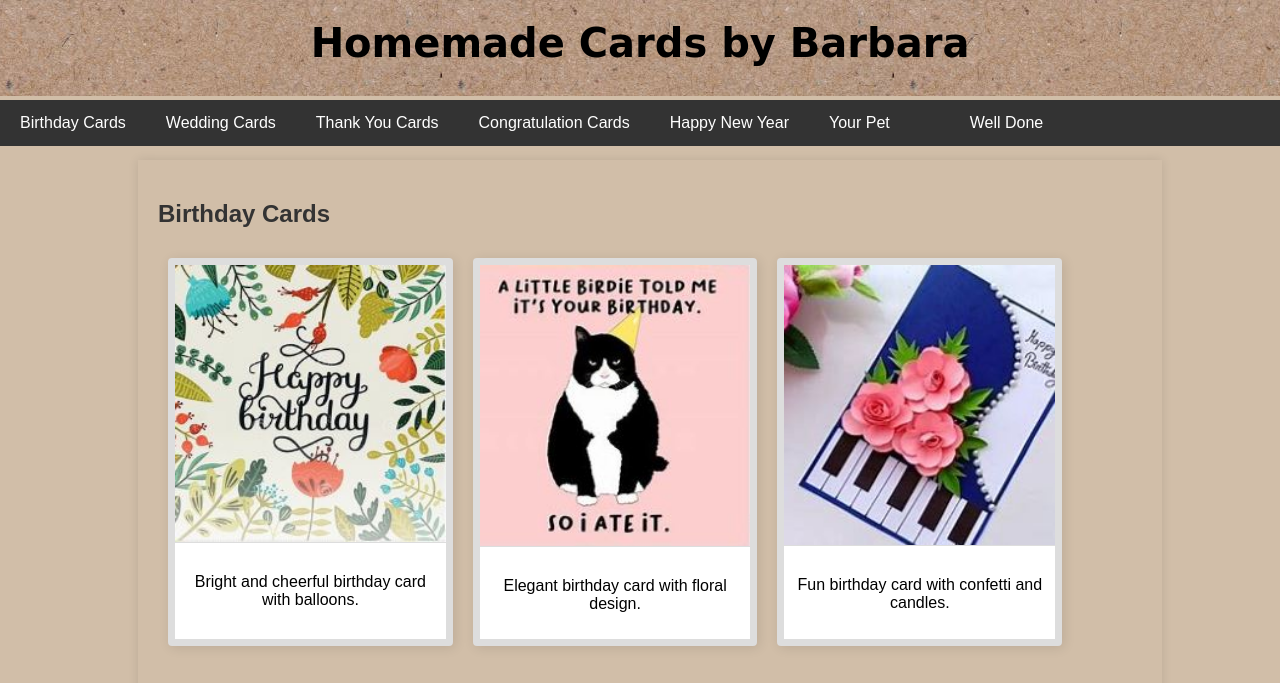
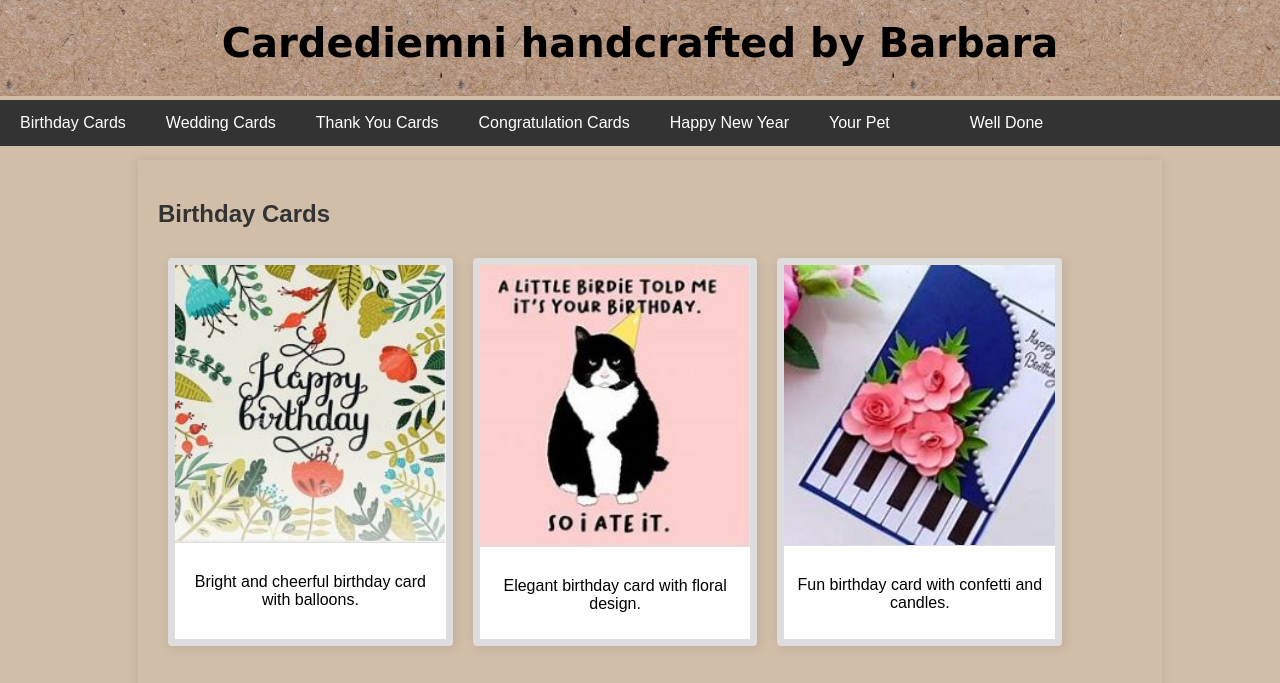
Before and after one commit to JanaRobbins/Barbara-cards, a plain HTML site: page index.html in a window 1280 px wide. Shown: the top 683 px of the page. Drawn offline with Linux system fonts and the light colour scheme.

Commit message:
Update index.html

```diff
--- a/index.html
+++ b/index.html
@@ -3,7 +3,7 @@
 <head>
     <meta charset="UTF-8">
     <meta name="viewport" content="width=device-width, initial-scale=1.0">
-    <title>Homemade Cards by Barbara</title>
+    <title>Cardediemni handcrafted by Barbara</title>
     <style>
          h1 {
 			font-family: 'Lucida Handwriting', cursive;
@@ -111,7 +111,7 @@
 </head>
 <body>
     <header>
-        <h1>Homemade Cards by Barbara</h1>
+        <h1>Cardediemni handcrafted by Barbara</h1>
     </header>
     <nav>
         <a href="#birthday">Birthday Cards</a>
```
